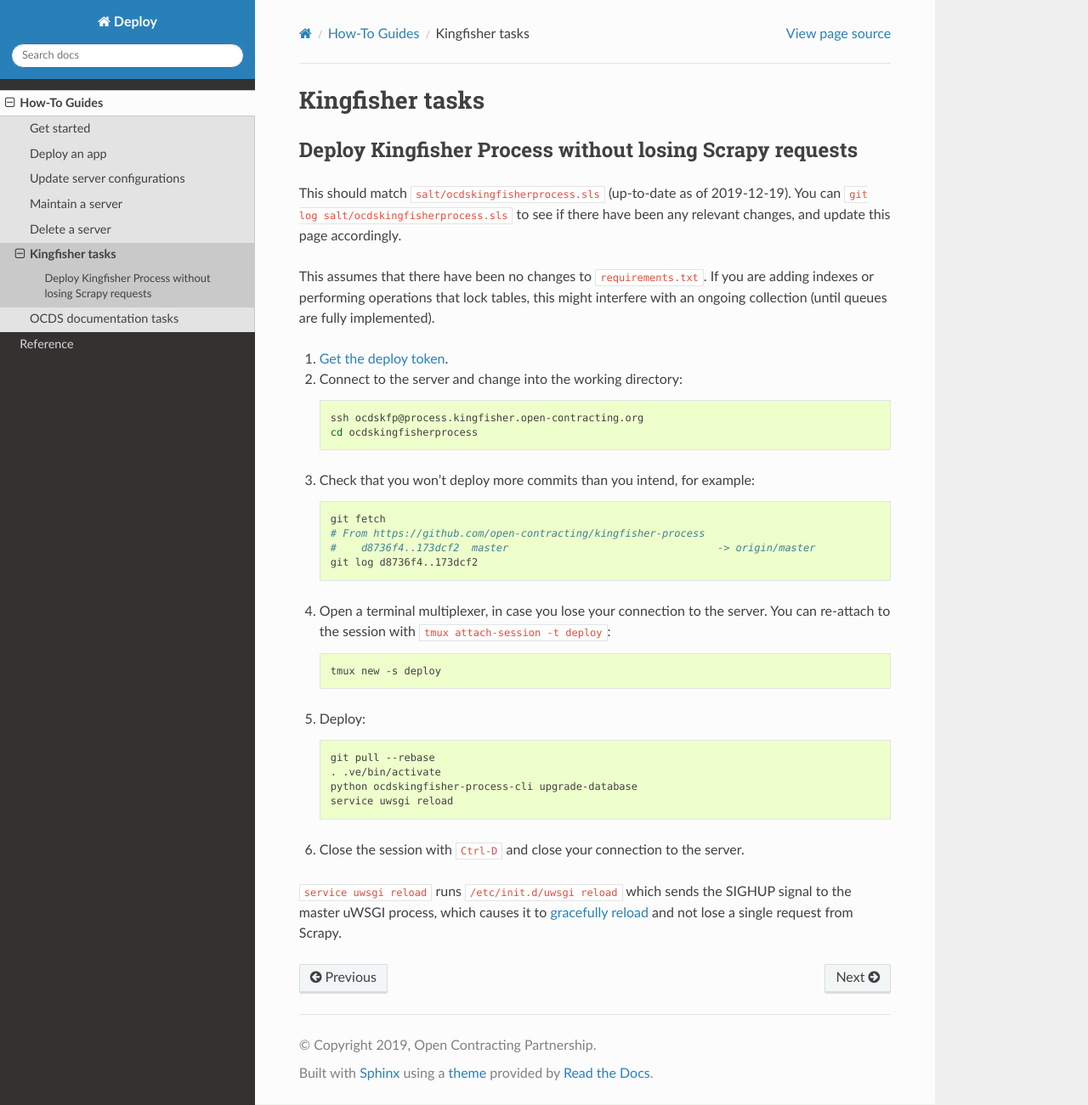
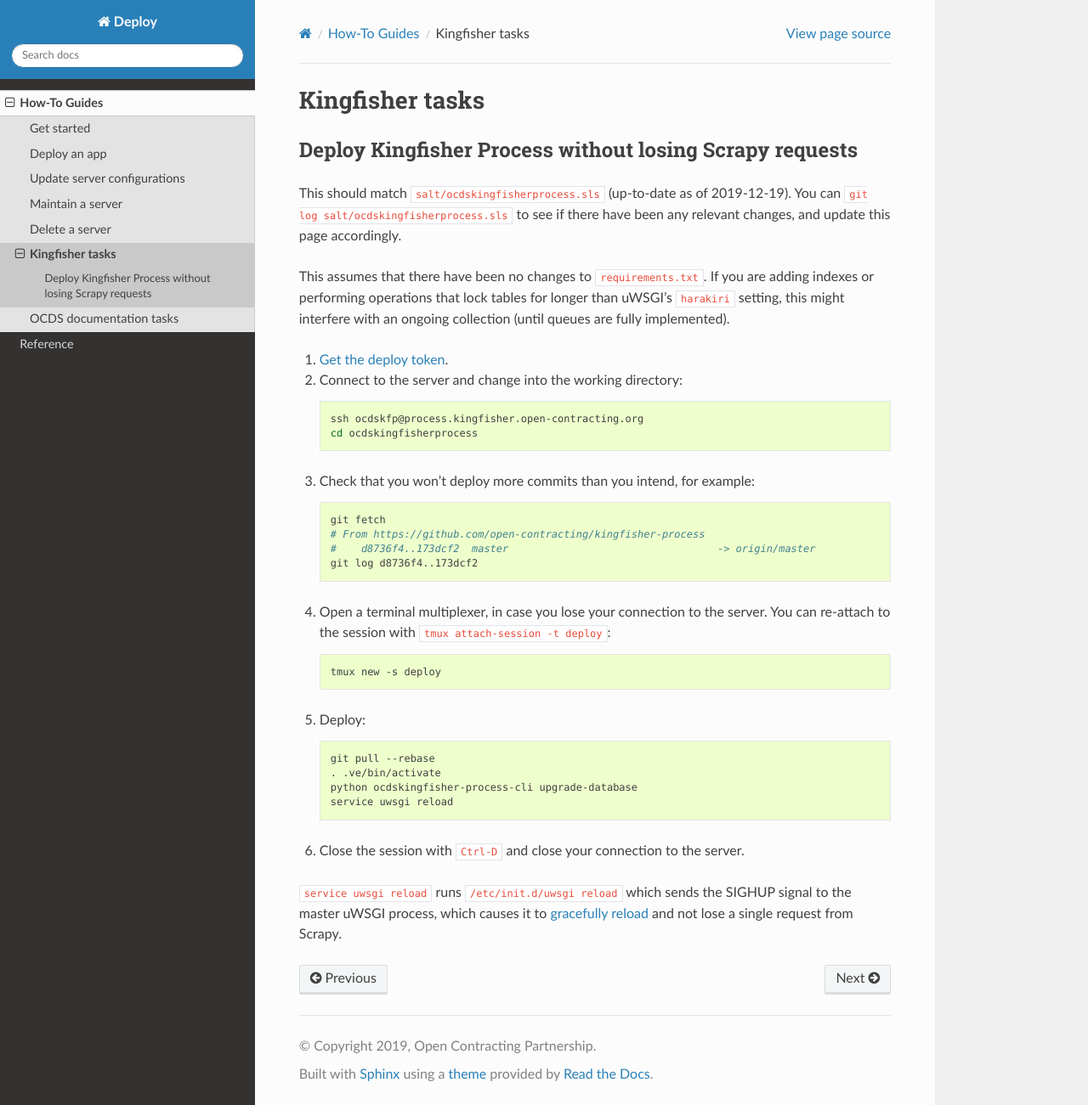
Before and after one commit to open-contracting/deploy, a Sphinx documentation site: the page built from docs/how-to/kingfisher.rst, in a window 1280 px wide and 1301 px high. Shown: the whole window at 85% size. Built offline with Sphinx 7.4.7 and the Read the Docs theme 2.0.0, drawn with Linux system fonts in a browser that asks for light colours.

Commit message:
Mention harakiri setting

```diff
--- a/docs/how-to/kingfisher.rst
+++ b/docs/how-to/kingfisher.rst
@@ -6,7 +6,7 @@ Deploy Kingfisher Process without losing Scrapy requests
 
 This should match ``salt/ocdskingfisherprocess.sls`` (up-to-date as of 2019-12-19). You can ``git log salt/ocdskingfisherprocess.sls`` to see if there have been any relevant changes, and update this page accordingly.
 
-This assumes that there have been no changes to ``requirements.txt``. If you are adding indexes or performing operations that lock tables, this might interfere with an ongoing collection (until queues are fully implemented).
+This assumes that there have been no changes to ``requirements.txt``. If you are adding indexes or performing operations that lock tables for longer than uWSGI's ``harakiri`` setting, this might interfere with an ongoing collection (until queues are fully implemented).
 
 #. `Get the deploy token <https://ocdsdeploy.readthedocs.io/en/latest/how-to/deploy.html#get-deploy-token>`__.
 
```
